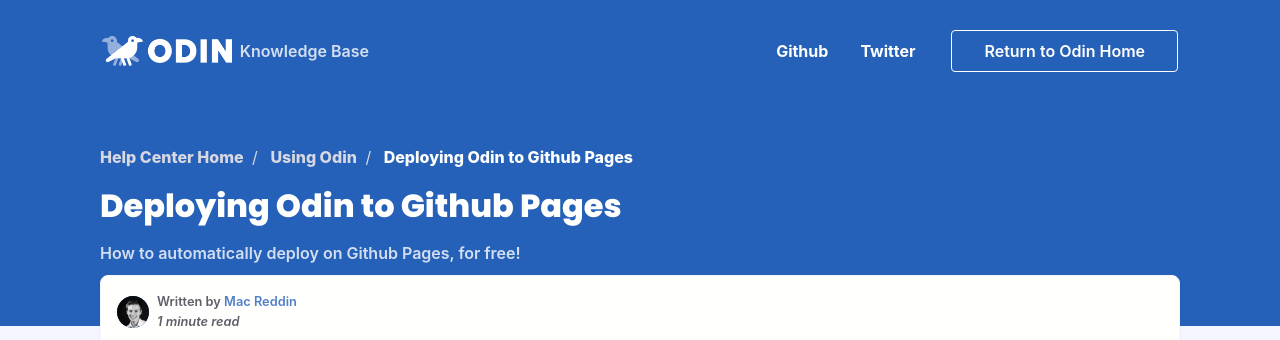
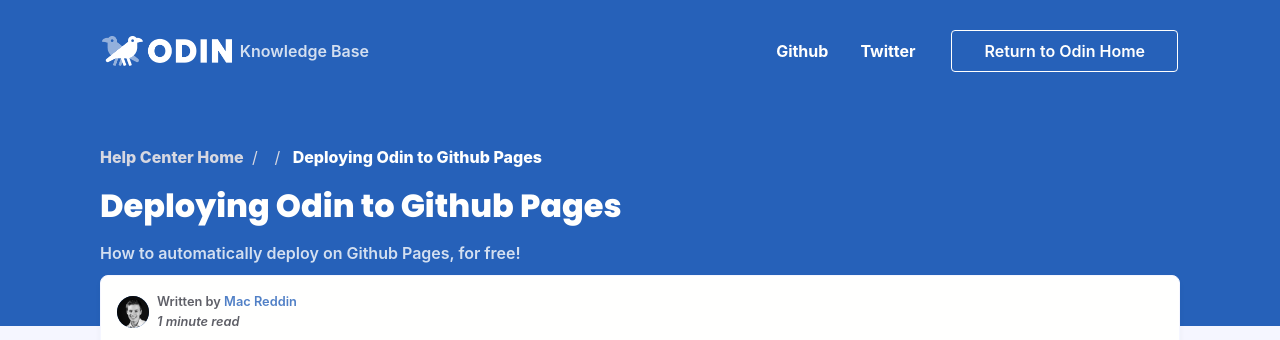
Before and after one commit to ToziGar/Odin, a Jekyll site: the page built from _posts/Using Odin/2019-12-20-deploying-to-github-pages.md, in a window 1280 px wide. Shown: the top 340 px of the page. Built offline with Jekyll 4.4.1, drawn with Linux system fonts in a browser that asks for light colours; nearby versions of some CDN libraries; some web fonts are replaced; comment, search, counter and statistics services are not loaded.

Commit message:
Update from Forestry.io Luis García Menéndez updated _posts/Using Odin/2019-12-20-deploying-to-github-pages.md

```diff
--- a/_posts/Using Odin/2019-12-20-deploying-to-github-pages.md
+++ b/_posts/Using Odin/2019-12-20-deploying-to-github-pages.md
@@ -1,10 +1,10 @@
 ---
 layout: post
-title: "Deploying Odin to Github Pages"
-date: 2019-11-05 08:44:38 -0400
-category: using-odin
+title: Deploying Odin to Github Pages
+date: 2019-11-05T08:44:38.000-04:00
+category: []
 author: mac
 short-description: How to automatically deploy on Github Pages, for free!
+
 ---
-
 **This article is coming soon**
```
